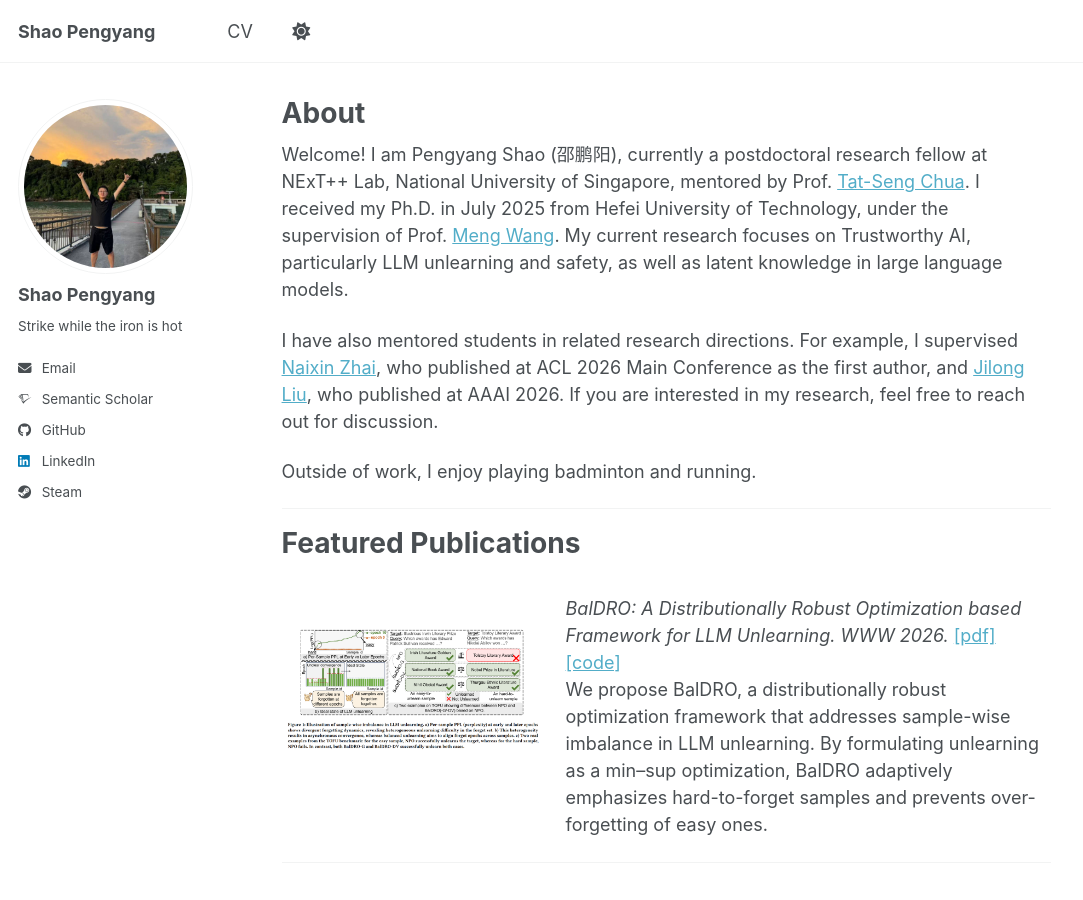
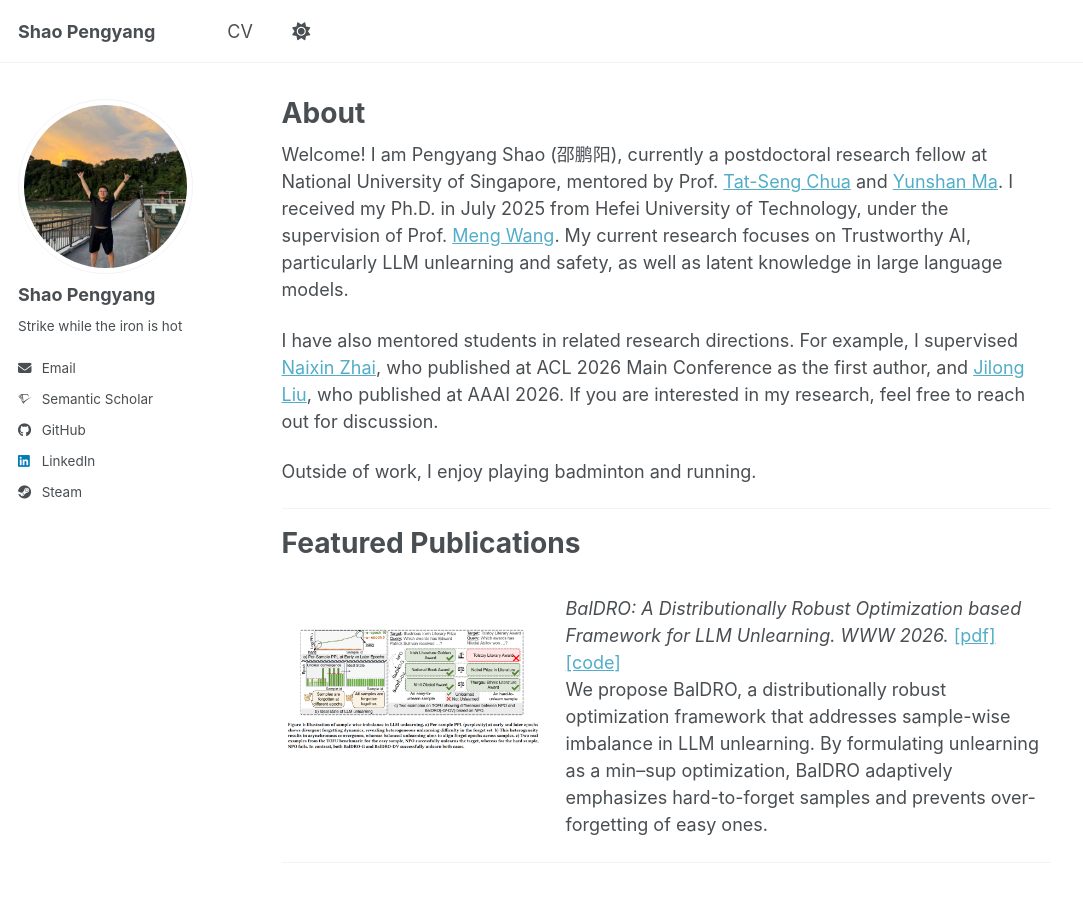
Before and after one commit to ShaoPengyang/ShaoPengyang.github.io, a Jekyll site: the page built from _pages/about.md, in a window 1280 px wide and 900 px high. Shown: the whole window, without its empty margins (0-1083 px from the left). Built offline with Jekyll 4.4.1, drawn with Linux system fonts in a browser that asks for light colours; some web fonts are replaced; a script bundle is joined from its source files by our own code; library files that are not in the unit come from our copies.

Commit message:
Update about.md

```diff
--- a/_pages/about.md
+++ b/_pages/about.md
@@ -7,7 +7,7 @@ redirect_from:
   - /about.html
 ---
 
-Welcome! I am Pengyang Shao (邵鹏阳), currently a postdoctoral research fellow at NExT++ Lab, National University of Singapore, mentored by Prof. [Tat-Seng Chua](https://www.comp.nus.edu.sg/cs/people/chuats/). I received my Ph.D. in July 2025 from Hefei University of Technology, under the supervision of Prof. [Meng Wang](https://sites.google.com/view/meng-wang/home). My current research focuses on Trustworthy AI, particularly LLM unlearning and safety, as well as latent knowledge in large language models.
+Welcome! I am Pengyang Shao (邵鹏阳), currently a postdoctoral research fellow at National University of Singapore, mentored by Prof. [Tat-Seng Chua](https://www.comp.nus.edu.sg/cs/people/chuats/) and [Yunshan Ma](https://mysbupt.github.io/). I received my Ph.D. in July 2025 from Hefei University of Technology, under the supervision of Prof. [Meng Wang](https://sites.google.com/view/meng-wang/home). My current research focuses on Trustworthy AI, particularly LLM unlearning and safety, as well as latent knowledge in large language models.
 
 I have also mentored students in related research directions. For example, I supervised [Naixin Zhai](https://scholar.google.com/citations?hl=en&user=hwR0iLgAAAAJ), who published at ACL 2026 Main Conference as the first author, and [Jilong Liu](https://scholar.google.com/citations?user=KqbILgIAAAAJ&hl=zh-CN), who published at AAAI 2026. If you are interested in my research, feel free to reach out for discussion.
 
```
